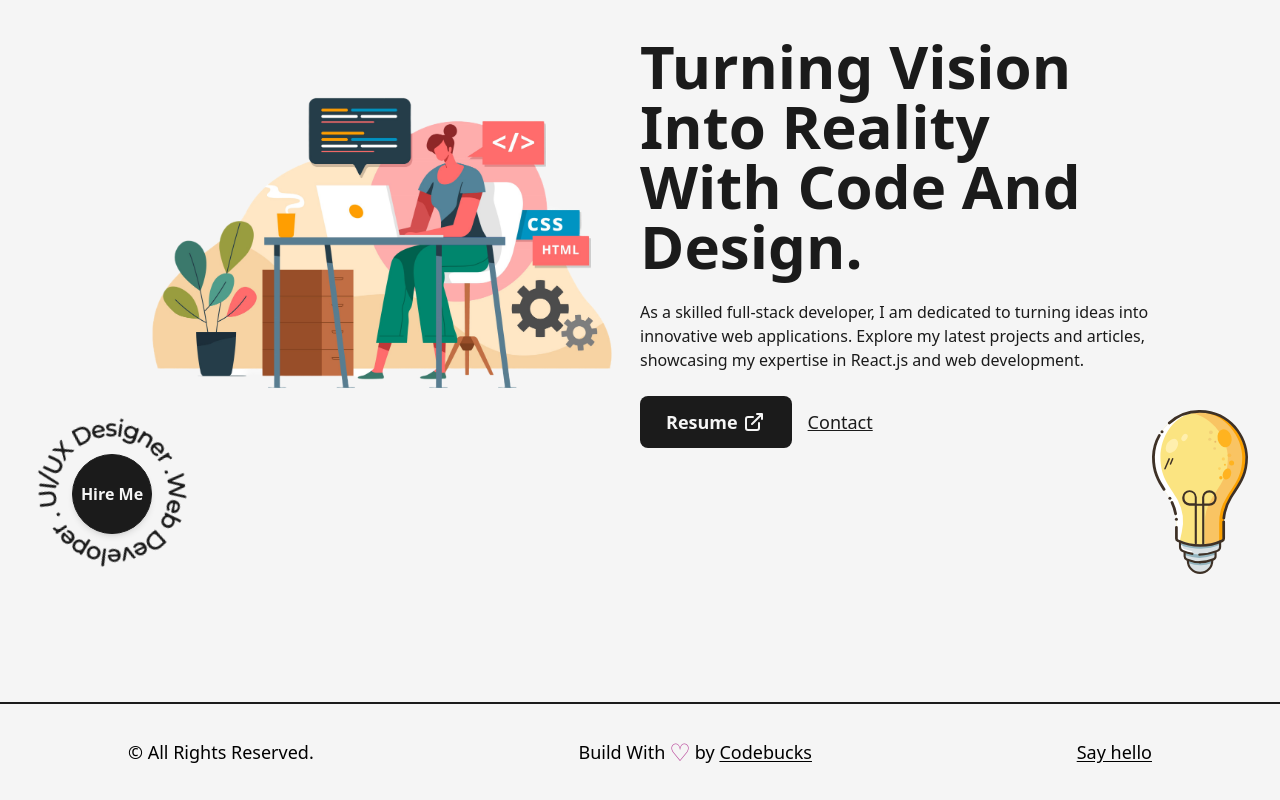
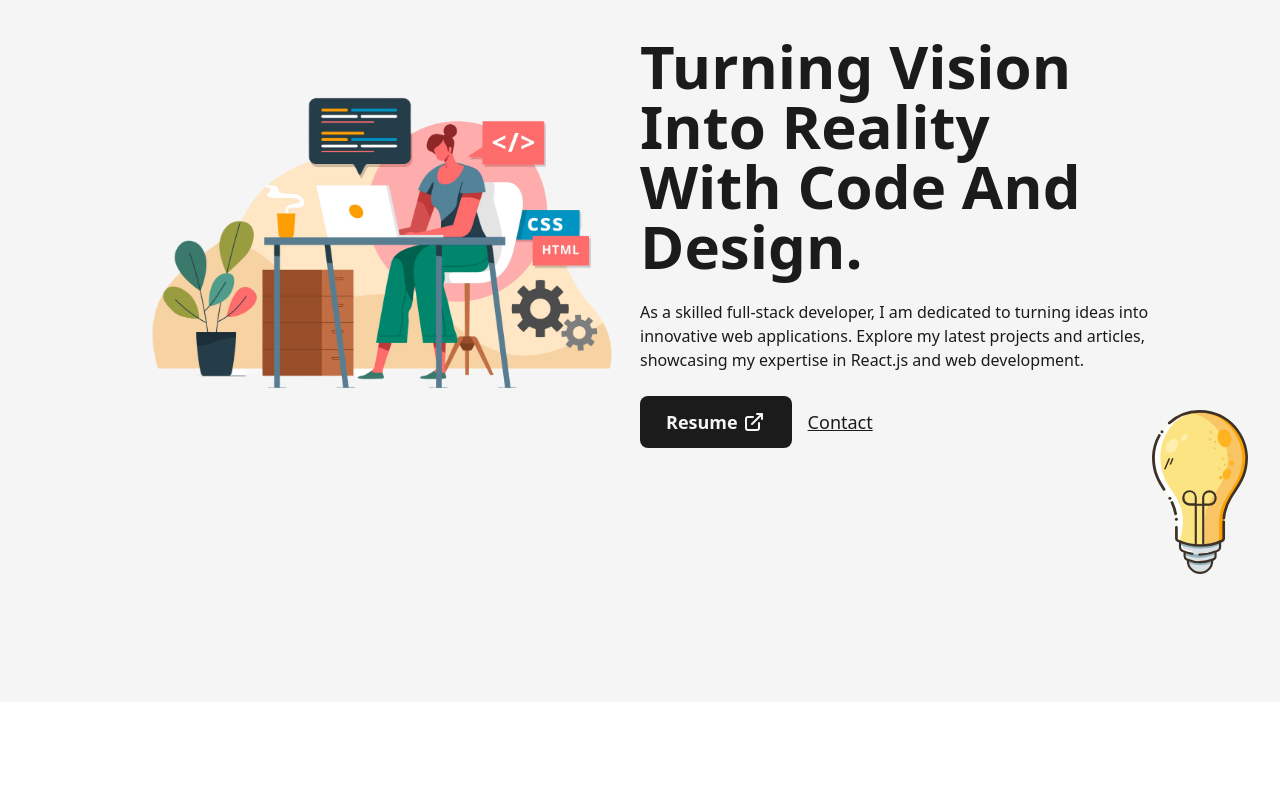
Before and after one commit to koni24/konisha-portfolio-final, a Next.js app: page / in a window 1280 px wide. Shown: the part 194-994 px from the top of the page. After the commit the page ends 896 px from the top, so only its background shows below. Built offline with nearby package versions, Linux system fonts and the light colour scheme.

Commit message:
pdf updated

```diff
--- a/src/components/Footer.js
+++ b/src/components/Footer.js
@@ -4,28 +4,33 @@ import Link from 'next/link'
 
 const Footer = () => {
   return (
-    <footer className="w-full border-t-2 border-solid border-dark font-medium text-lg dark:text-light dark:border-light sm:text-base">
-      <Layout className="py-8 flex items-center justify-between lg:flex-col lg:py-6">
-        <span>{new Date().getFullYear} &copy; All Rights Reserved.</span>
+    // <footer className="w-full border-t-2 border-solid border-dark font-medium text-lg dark:text-light dark:border-light sm:text-base">
+    //   <Layout className="py-8 flex items-center justify-between lg:flex-col lg:py-6">
+    //     <span>{new Date().getFullYear} &copy; All Rights Reserved.</span>
 
-        <div className="flex items-center lg:py-2">
-          Build With <span className="text-primary text-2xl px-1 dark:text-primaryDark">&#9825;</span>
-          by&nbsp;
-          <Link
-            href="https://linkedin"
-            className="underline underline-offset-2"
-          >
-            Codebucks
-          </Link>
-        </div>
-        <Link
-          href="https://linkedin"
-          target="_blank"
-          className="underline underline-offset-2"
-        >
-          Say hello
-        </Link>
-      </Layout>
+    //     <div className="flex items-center lg:py-2">
+    //       Build With <span className="text-primary text-2xl px-1 dark:text-primaryDark">&#9825;</span>
+    //       by&nbsp;
+    //       <Link
+    //         href="https://linkedin"
+    //         className="underline underline-offset-2"
+    //       >
+    //         Codebucks
+    //       </Link>
+    //     </div>
+    //     <Link
+    //       href="https://linkedin"
+    //       target="_blank"
+    //       className="underline underline-offset-2"
+    //     >
+    //       Say hello
+    //     </Link>
+    //   </Layout>
+    // </footer>
+
+
+    <footer>
+
     </footer>
   );
 }
--- a/src/pages/index.js
+++ b/src/pages/index.js
@@ -45,7 +45,7 @@ export default function Home() {
               </p>
               <div className="flex items-center self-start mt-2 lg:self-center">
                 <Link
-                  href="/dummy.pdf"
+                  href="/konisha kar_resume.pdf"
                   target={"_blank"}
                   className="flex items-center bg-dark text-light p-2.5 px-6 rounded-lg text-lg font-semibold hover:bg-light hover:text-dark border-2 border-solid border-transparent hover:border-dark dark:bg-light dark:text-dark hover:dark:bg-dark hover:dark:text-light hover:dark:border-light md:p-2 md:px-4 md:text-base"
                   download={true}
@@ -63,7 +63,7 @@ export default function Home() {
             </div>
           </div>
         </Layout>
-        <HireMe />
+        {/* <HireMe /> */}
         <div className="absolute right-8 bottom-8 inline-block w-24 md:hidden">
           <Image src={lightBulb} alt="konisha" className="w-full h-auto" />
         </div>
--- a/src/pages/projects.js
+++ b/src/pages/projects.js
@@ -114,7 +114,7 @@ const projects = () => {
   return (
     <>
       <Head>
-        <title>CodeBucks | Projects Page</title>
+        <title>Konisha Kar | Projects Page</title>
         <meta name="description" content="any description" />
       </Head>
 
```
Also changed, not shown: 1 other file (tests, documents, lock files or other folders).
